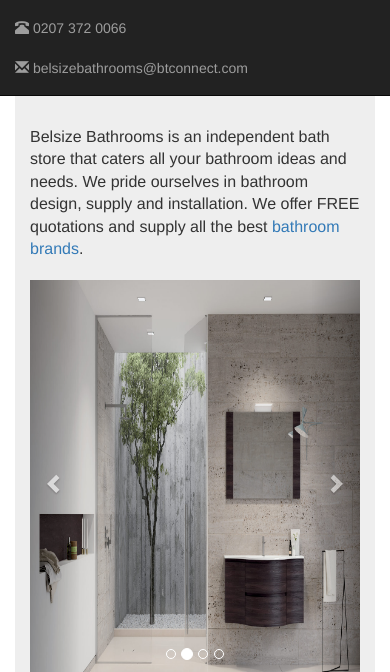
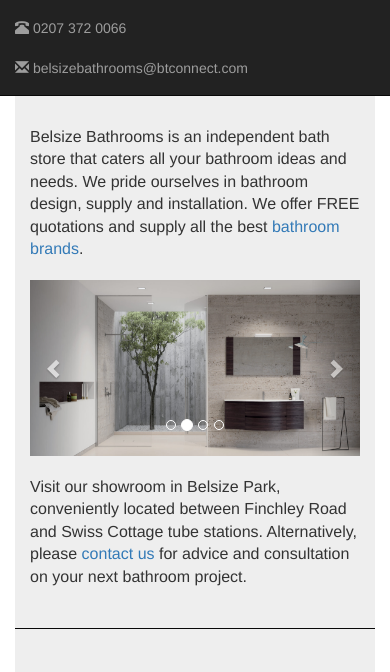
Before and after one commit to temelm/belsize-bathrooms, a plain HTML site: page index.html in a window 390 px wide. Shown: the top 672 px of the page. Drawn offline with Linux system fonts and the light colour scheme; some packages are replaced by stand-ins of ours.

Commit message:
Fixed carousel's responsive height.

```diff
--- a/src/css/styles.css
+++ b/src/css/styles.css
@@ -20,7 +20,8 @@ body {
 
 .carousel-inner > .item > img,
 .carousel-inner > .item > a > img {
-    height: 405px;
+    /*height: 405px;*/
+    height: auto;
     margin: auto;
     width: 810px;
 }
```
